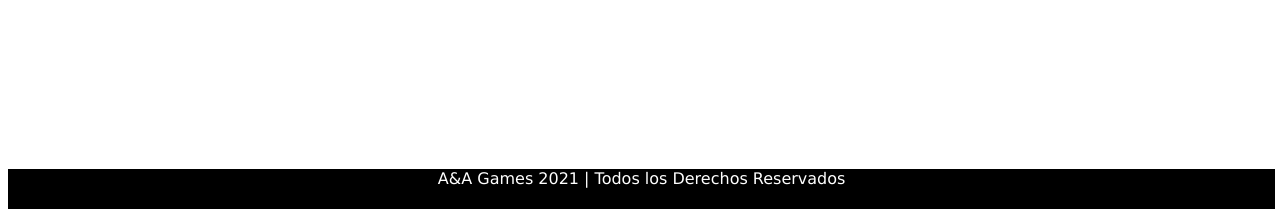
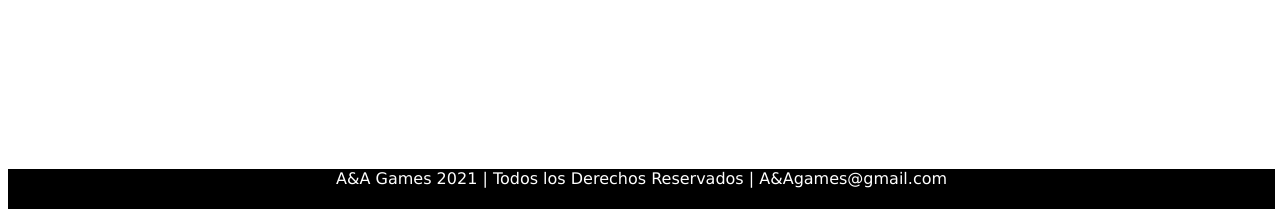
Before and after one commit to MarriedRacer/multimediaCorte3, a PHP site: page / in a window 1280 px wide. Shown: the part 591-800 px from the top of the page. Run offline with PHP 8.4, Linux system fonts and the light colour scheme.

Commit message:
6 commit

```diff
--- a/index.php
+++ b/index.php
@@ -43,7 +43,7 @@ echo '<img src=".\img\boton.png" style="width: 50%">';
 echo '</a>';
 echo '</div>';
 echo '<footer>';
-echo 'A&A Games 2021 | Todos los Derechos Reservados';
+echo 'A&A Games 2021 | Todos los Derechos Reservados | A&Agames@gmail.com';
 echo '</footer>';
 echo '</body>';
 echo '</html>';
--- a/menu.html
+++ b/menu.html
@@ -42,7 +42,7 @@
 		</a>
 	</div>
 	<footer>
-		A&A Games 2021 | Todos los Derechos Reservados
+		A&A Games 2021 | Todos los Derechos Reservados | A&Agames@gmail.com
 	</footer>
 </body>
 </html>
```
